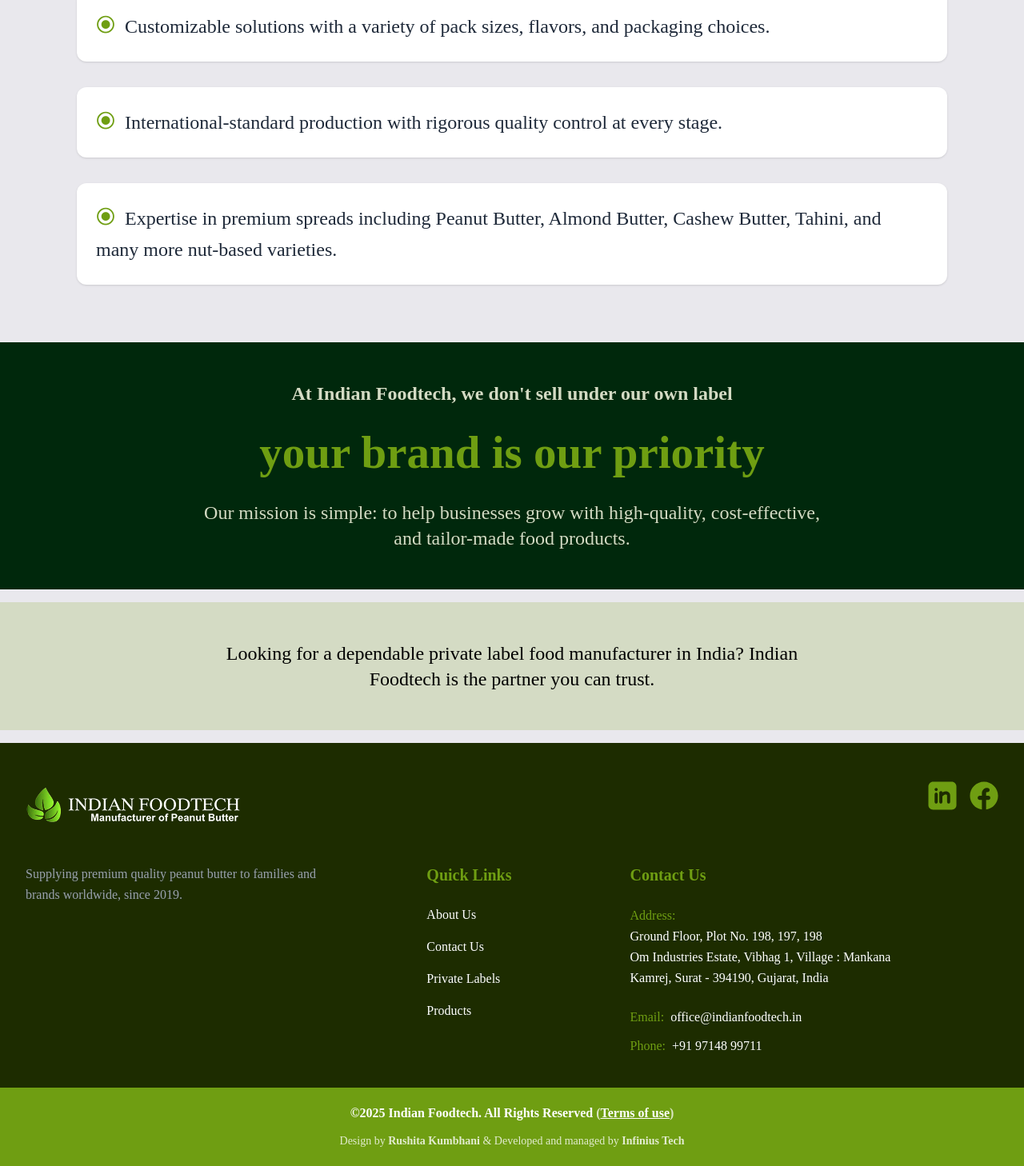
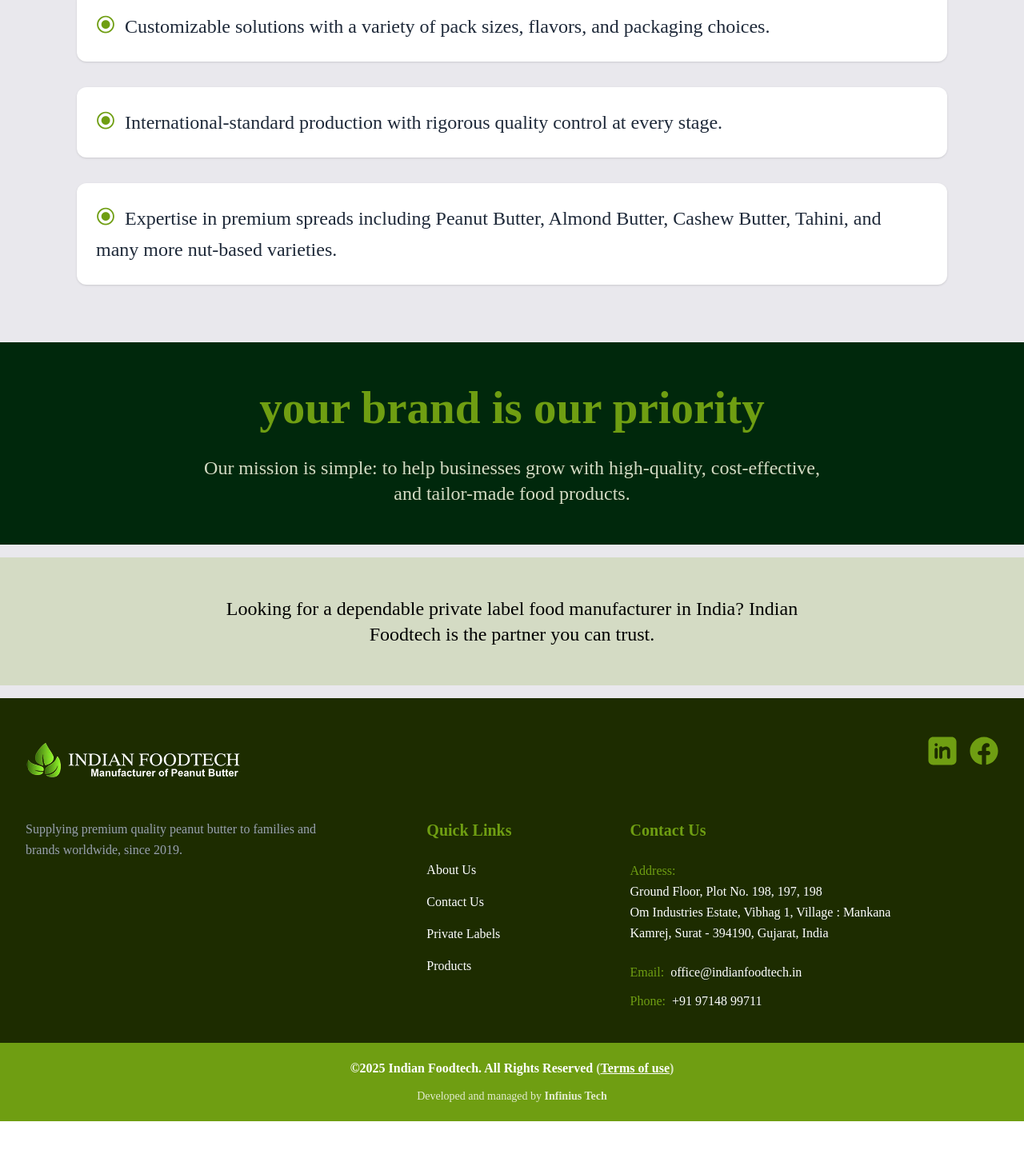
Before and after one commit to cmoradiya55/IndianFoodTech2, a Next.js app: page /aboutUs in a window 1280 px wide. Shown: the part 1677-3135 px from the top of the page at 80% size. After the commit the page ends 3079 px from the top, so only its background shows below. Built offline with nearby package versions, Linux system fonts and the light colour scheme; a web font is replaced by a local one.

Commit message:
dummy commit

```diff
--- a/Component/ContactUsComponent/ContactUsComponent.tsx
+++ b/Component/ContactUsComponent/ContactUsComponent.tsx
@@ -86,7 +86,7 @@
 
             {/* Header Section */}
             <div className="mb-8 sm:mb-10 md:mb-12 flex gap-3 sm:gap-4">
-                <div className="bg-primary-500 h-45 sm:h-28 md:h-35 w-1.5 sm:w-2 rounded-2xl flex-shrink-0"></div>
+                <div className="bg-primary-500 h-45 sm:h-28 md:h-35 w-1.5 sm:w-2 rounded-2xl shrink-0"></div>
                 <div className="mt-1 sm:mt-2">
                     <h1 className="text-2xl sm:text-3xl md:text-4xl font-bold text-gray-900 mb-2 sm:mb-3">
                         Contact Us
@@ -246,7 +246,7 @@
                                         name="countryCode"
                                         value={formData.countryCode}
                                         onChange={handleChange}
-                                        className="w-[80px] sm:w-[90px] md:w-[100px] px-1 sm:px-2 py-2.5 sm:py-3 bg-gray-50 border border-gray-200 rounded-lg sm:rounded-xl focus:outline-none focus:ring-2 text-[10px] sm:text-xs text-[#5D6079] focus:ring-primary-500 focus:border-transparent"
+                                        className="w-20 sm:w-[90px] md:w-[100px] px-1 sm:px-2 py-2.5 sm:py-3 bg-gray-50 border border-gray-200 rounded-lg sm:rounded-xl focus:outline-none focus:ring-2 text-[10px] sm:text-xs text-[#5D6079] focus:ring-primary-500 focus:border-transparent"
                                         style={{ fontFamily: 'Inter_18pt-regular' }}
                                     >
                                         {countries
--- a/src/app/aboutUs/AboutUs.tsx
+++ b/src/app/aboutUs/AboutUs.tsx
@@ -51,9 +51,9 @@
             <div className="bg-[#00280C] py-2 px-3 sm:px-4 md:px-8 lg:px-16" style={{ fontFamily: 'NotoSerif-semibold' }}>
                 <div className='max-w-7xl mx-auto container-custom'>
                     <div className='flex flex-col items-center text-center gap-3 sm:gap-4 md:gap-6 py-6 sm:py-8 md:py-10'>
-                        <h4 className='text-[#D4DBC4] text-lg sm:text-xl md:text-2xl font-semibold'>
+                        {/* <h4 className='text-[#D4DBC4] text-lg sm:text-xl md:text-2xl font-semibold'>
                             At Indian Foodtech, we don&#39;t sell under our own label
-                        </h4>
+                        </h4> */}
                         <h2 className='text-primary-500 text-2xl sm:text-3xl md:text-[57px] font-semibold'>
                             your brand is our priority
                         </h2>
--- a/src/app/layout.tsx
+++ b/src/app/layout.tsx
@@ -32,7 +32,7 @@
       >
         <div className="min-h-screen flex flex-col">
           <Header />
-          <main className="flex-grow">
+          <main className="grow">
             {children}
           </main>
           <Footer />
--- a/src/components/Footer.tsx
+++ b/src/components/Footer.tsx
@@ -10,7 +10,7 @@
 
                 {/* Logo and Social Media Section */}
                 <div className='py-8 sm:py-10 lg:py-12 flex flex-col sm:flex-row justify-between items-center sm:items-start gap-6 sm:gap-4'>
-                    <div className="flex-shrink-0">
+                    <div className="shrink-0">
                         <Image
                             src="/logoWhite.png"
                             alt="Indian Food Tech"
@@ -132,9 +132,6 @@
                             <span className="opacity-75 hidden sm:inline">)</span>
                         </p>
                         <p className="opacity-80 text-xs sm:text-sm leading-relaxed" style={{ fontFamily: 'Inter_18pt-regular' }}>
-                            Design by <span className="font-semibold">Rushita Kumbhani</span>
-                            <span className="hidden sm:inline"> & </span>
-                            <br className="sm:hidden" />
                             <span className="sm:hidden">& </span>Developed and managed by <span className="font-semibold">Infinius Tech</span>
                         </p>
                     </div>
```
